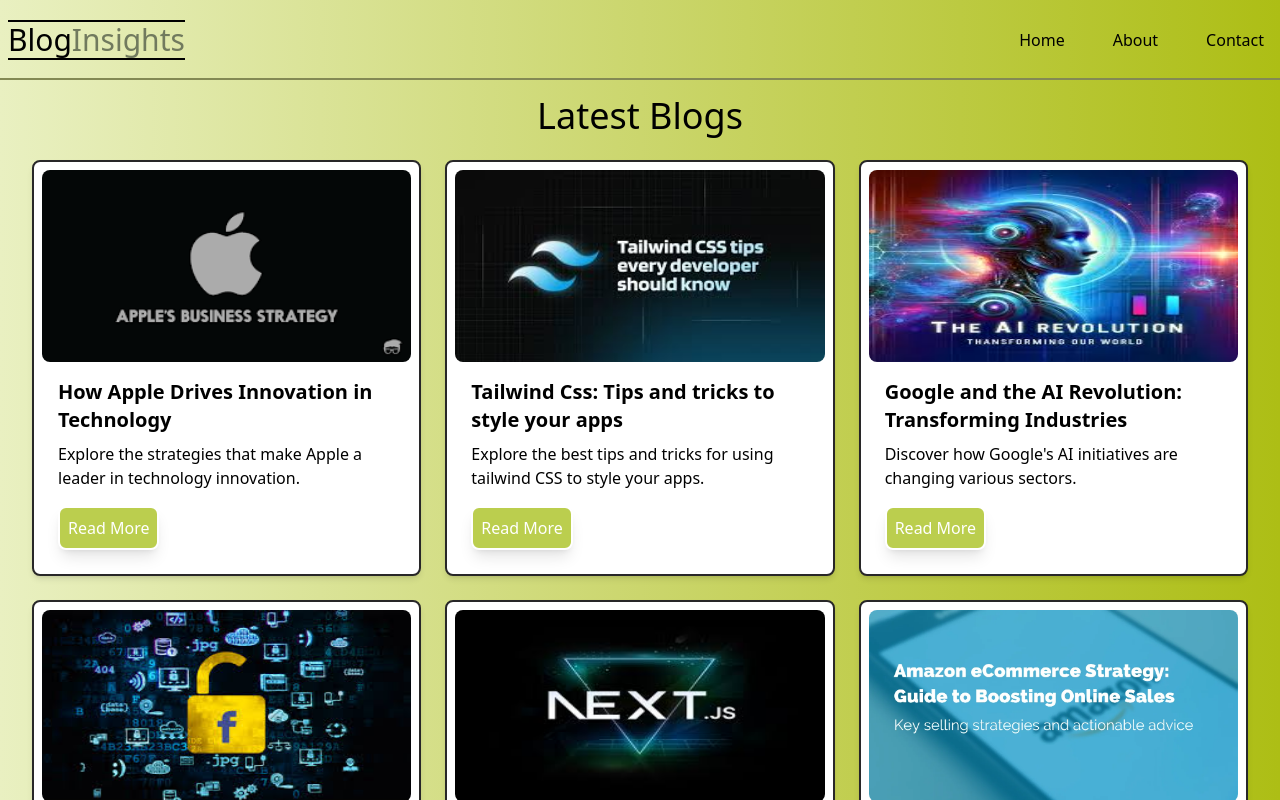
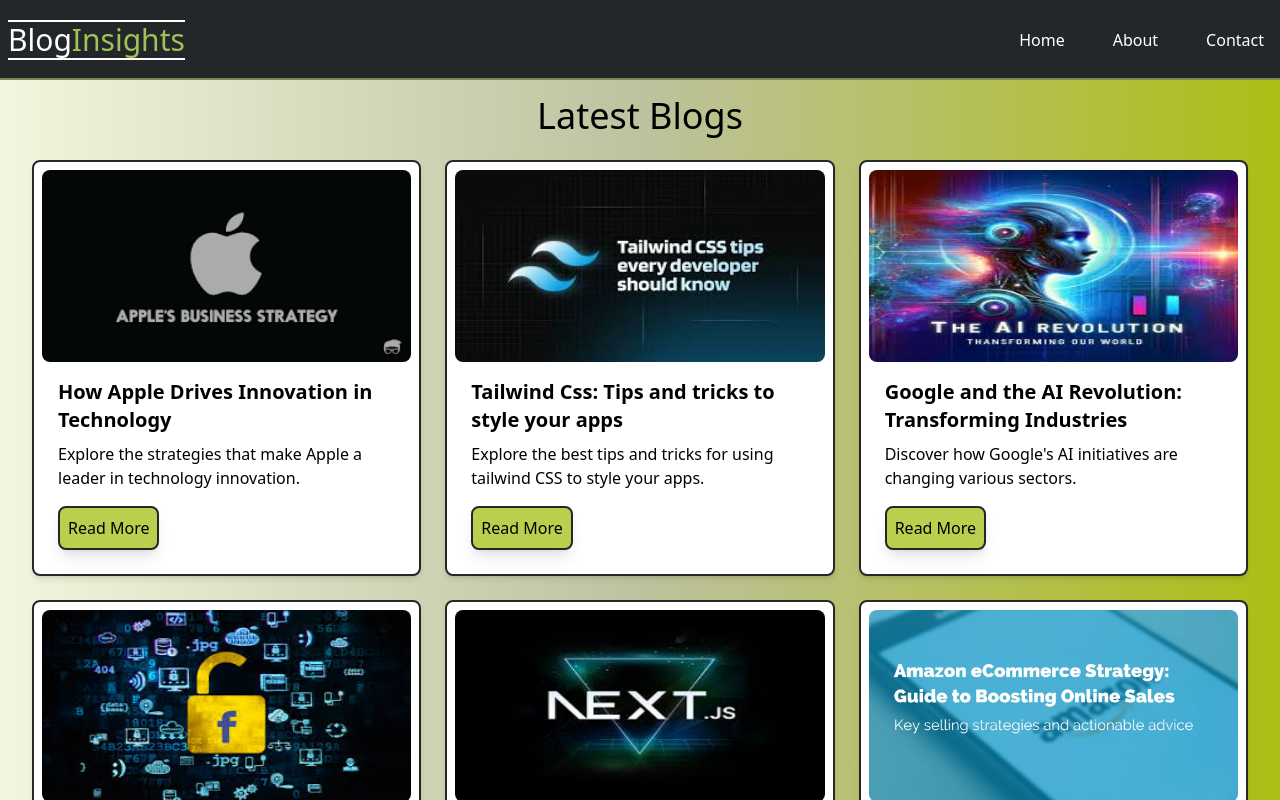
Before and after one commit to bilal-raza12/GIAIC-Q2-Assignemnt_4_5, a Next.js app: page / in a window 1280 px wide. Shown: the top 800 px of the page. Built offline with nearby package versions, Linux system fonts and the light colour scheme.

Commit message:
Assignment 4 and 5 combined

```diff
--- a/src/app/about/page.tsx
+++ b/src/app/about/page.tsx
@@ -2,7 +2,7 @@
 
 const About = () => {
   return (
-    <div className="min-h-screen mx-auto bg-gradient-to-r from-[#e9f0c1]   via-[#cbd66d] to-[#adbe15] px-2 py-4">
+    <div className="min-h-screen mx-auto bg-gradient-to-r from-[#f2f6de]  via-[#bec29f] to-[#adbe15] px-2 py-4">
       <div className="scale-up-center ">
         <h1 className="mx-auto text-3xl font-bold text-center mb-2">
           About Us
--- a/src/app/blog/[slug]/page.tsx
+++ b/src/app/blog/[slug]/page.tsx
@@ -220,7 +220,7 @@
 const BlogsPage = ({ params }: BlogProps) => {
   const blog = blogdata[params.slug];
   return (
-    <div className="blog-pages bg-gray-300 h-full px-4 py-8 bg-gradient-to-r from-[#e9f0c1]  via-[#cbd66d] to-[#adbe15]  slide-fwd-center">
+    <div className="blog-pages bg-gray-300 h-full px-4 py-8 bg-gradient-to-r from-[#f2f6de]  via-[#bec29f] to-[#adbe15]  slide-fwd-center">
 
         <img
           src={blog.blogImage}
--- a/src/app/contact/page.tsx
+++ b/src/app/contact/page.tsx
@@ -2,7 +2,7 @@
 
 const Contact = () => {
   return (
-    <div className='min-h-screen bg-gradient-to-r from-[#e9f0c1]  via-[#cbd66d] to-[#adbe15] px-2 py-8  '>
+    <div className='min-h-screen bg-gradient-to-r from-[#f2f6de]  via-[#bec29f] to-[#adbe15] px-2 py-8  '>
 
         <h1 className='font-bold text-3xl text-center'>Contact Us</h1>
         <form action="" className='space-y-4'>
--- a/src/app/page.tsx
+++ b/src/app/page.tsx
@@ -43,7 +43,7 @@
   ]
   return (
 
-   <div className=" container  w-full min-h-screen  mx-auto p-8 bg-gradient-to-r from-[#e9f0c1]  via-[#cbd66d] to-[#adbe15]">
+   <div className=" container  w-full min-h-screen  mx-auto p-8 bg-gradient-to-r from-[#f2f6de]  via-[#bec29f] to-[#adbe15]">
 
 
     <h1 className="text-4xl fonet-bold mb-6 text-center ">
--- a/src/components/blogcards.tsx
+++ b/src/components/blogcards.tsx
@@ -16,7 +16,7 @@
         <h2 className="text-xl font-bold text-black">{title}</h2>
         <p className="mt-2 ">{description}</p>
         <Link href={`/blog/${slug}`}>
-          <button className=" cards  border-2 border-white bg-[#bbce4e] text-white shadow-lg rounded-lg p-2 hover:bg-white hover:text-[#282728] hover:border-[#282728] mt-4">Read More</button>
+          <button className=" cards  border-2 border-[#24272A] bg-[#bbce4e] text-blck shadow-lg rounded-lg p-2 hover:bg-white hover:text-[#282728] hover:border-[#282728] mt-4">Read More</button>
         </Link>
       </div>
     </div>
--- a/src/components/header.tsx
+++ b/src/components/header.tsx
@@ -10,25 +10,25 @@
   };
   return (
     <header>
-      <nav className="fixed top-0  bg-gradient-to-r from-[#e9f0c1]  via-[#cbd66d] to-[#adbe15] w-full z-50 h-[80px] backdrop-blur-3xl border-b-2 border-[#838954]">
-        <div className="flex justify-between text-black items-center py-5">
-          <div className="text-3xl hover:cursor-pointer transform transition-transform duration-300 hover:scale-105 ml-2 border-t-2 border-black border-b-2 border-black ">
-            Blog<span className="text-[#717a5e]">Insights</span>
+      <nav className="fixed top-0 bg-[#24272A] text-white w-full z-50 h-[80px] backdrop-blur-3xl border-b-2 border-[#838954]">
+        <div className="flex justify-between text-whitw items-center py-5">
+          <div className="text-3xl hover:cursor-pointer transform transition-transform duration-300 hover:scale-105 ml-2 border-t-2 border-white border-b-2 border-white ">
+            Blog<span className="text-[#a0c256]">Insights</span>
           </div>
           <div className="hidden md:block ">
             <ul className="flex justify-between gap-4  ">
               <Link href={"/"}>
-              <li className="px-4 hover:cursor-pointer hover:text-white">
+              <li className="px-4 hover:cursor-pointer hover:text-yellow-200">
                 Home
               </li>
               </Link>
               <Link href={"/about"}>
-              <li className="px-4 hover:cursor-pointer  hover:text-white">
+              <li className="px-4 hover:cursor-pointer  hover:text-yellow-200">
                 About
               </li>
               </Link>
               <Link href={"/contact"}>
-              <li className="px-4 hover:cursor-pointer   hover:text-white">
+              <li className="px-4 hover:cursor-pointer   hover:text-yellow-200">
                 Contact
               </li>
               </Link>
```
